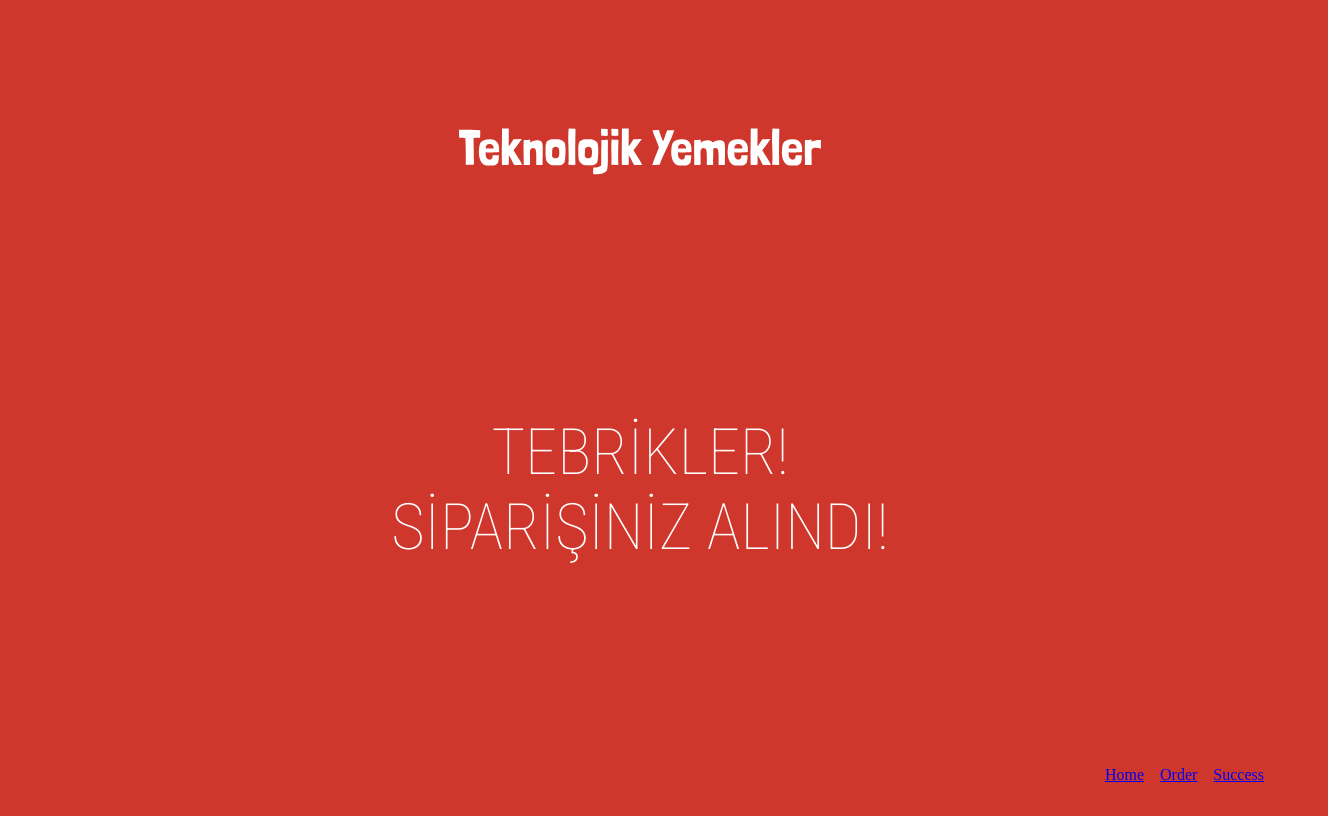
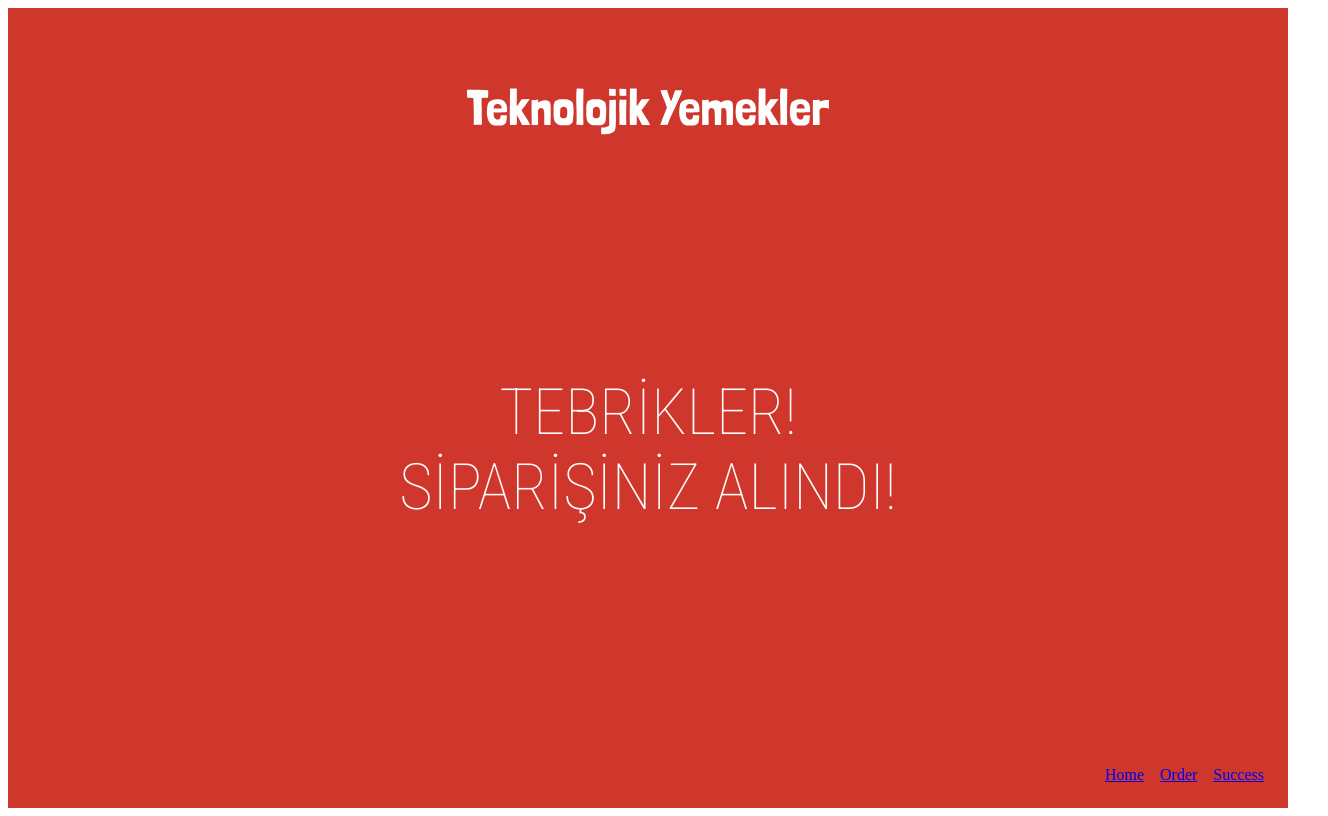
Before and after one commit to gokce-tezel-avsar/PizzaChallenge, a React (Vite) app: page /success in a window 1280 px wide. Shown: the whole page, 1328 px wide, since content can reach past the window. Built offline with nearby package versions, Linux system fonts and the light colour scheme.

Commit message:
success tamammmm

```diff
--- a/src/pages/Success.jsx
+++ b/src/pages/Success.jsx
@@ -1,5 +1,4 @@
 import React from 'react';
-import styled from 'styled-components';
 import "./success.css"
 
 function Success() {
--- a/src/pages/success.css
+++ b/src/pages/success.css
@@ -1,19 +1,11 @@
-
-body{
-    height: 100vh;
-    width: 100vw;
+.sayfa{
     background-color: #cf372c;
-    display: flex;
-    justify-content: center;
-    margin:0;
-}
-.sayfa{
     display: flex;
     flex-direction: column;
     width: 100vw;
-    height: 10vh;
+    height: 100vh;
     align-items: center;
-    margin:3rem;
+
 }
 
 .logo-container{
```
